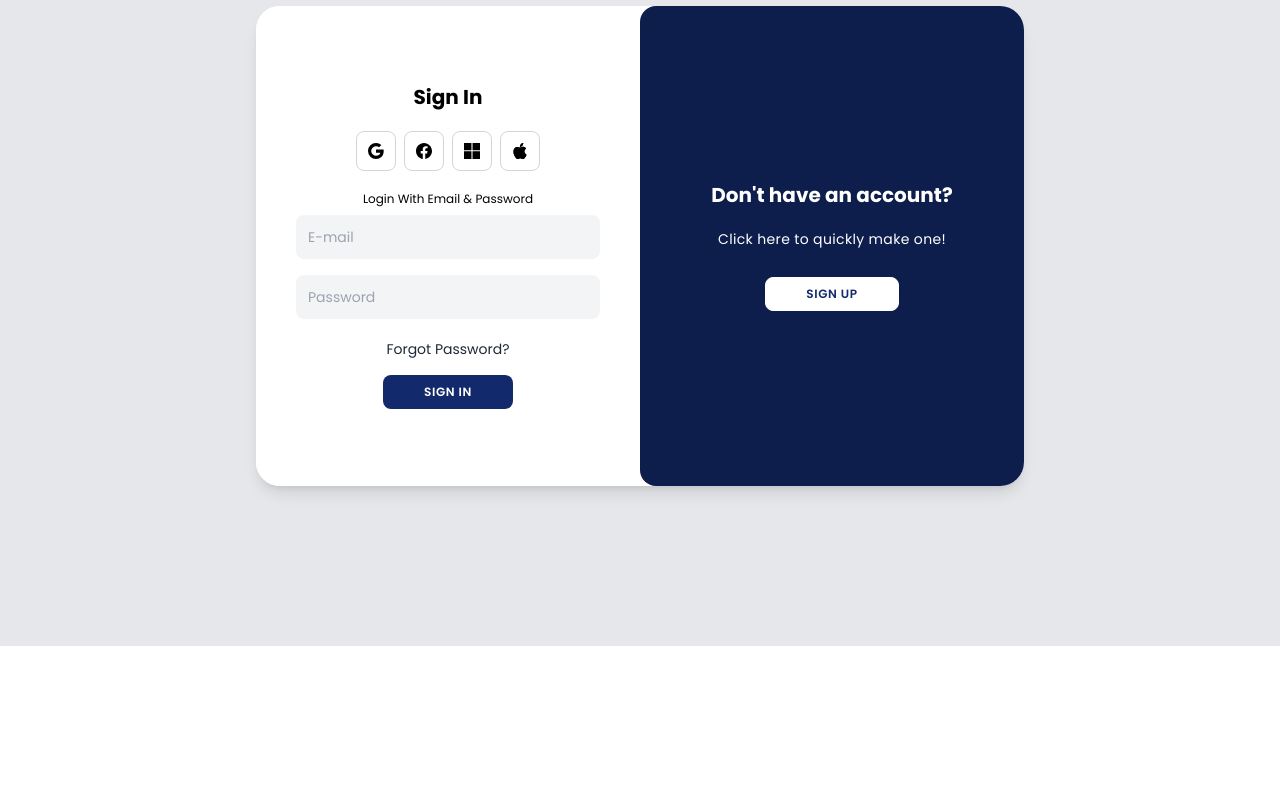
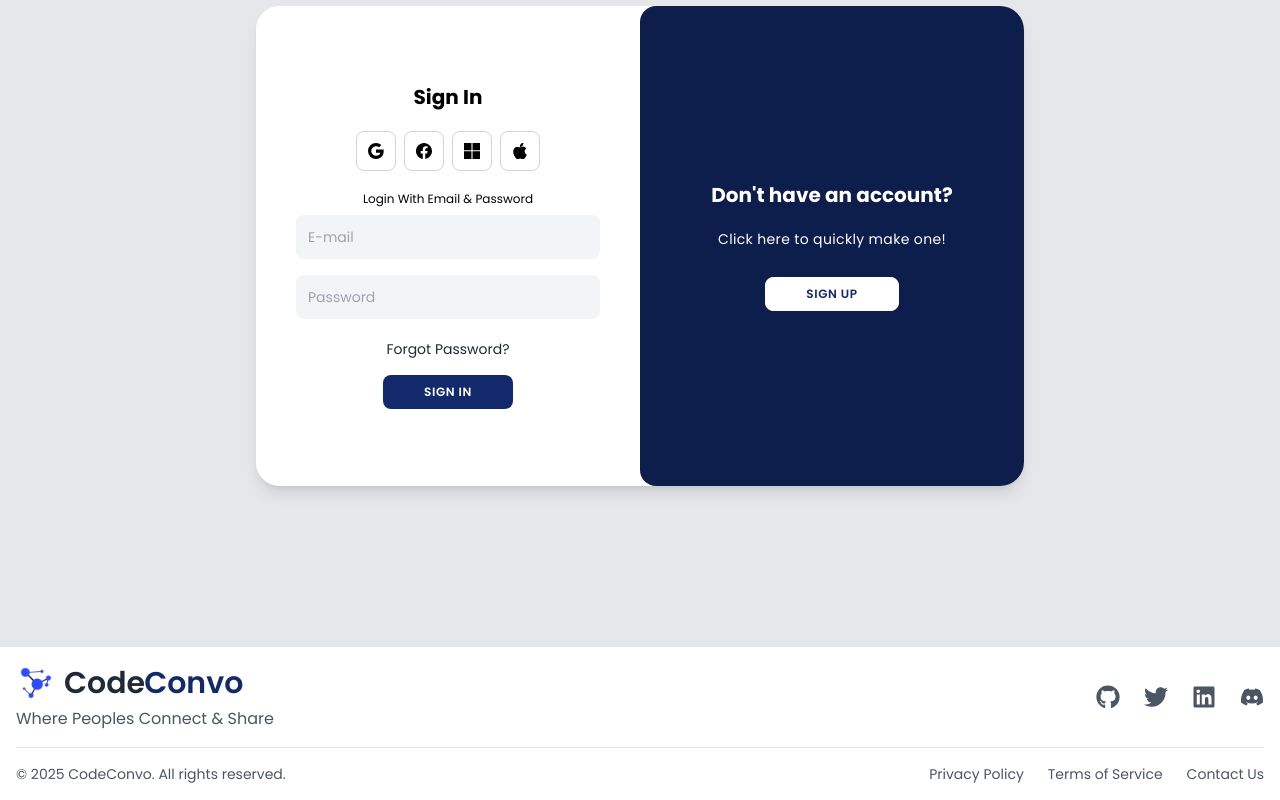
Before and after one commit to Sanaullah-Turab/Web-Based-Discussion-Forum, a React (Vite) app: page / in a window 1280 px wide. Shown: the part 218-1018 px from the top of the page. Before the commit the page ends 864 px from the top, so only its background shows below. Built offline with nearby package versions, Linux system fonts and the light colour scheme.

Commit message:
Made login responsive added footer

```diff
--- a/src/App.jsx
+++ b/src/App.jsx
@@ -4,6 +4,7 @@ import Forums from "./pages/Forums";
 import Login from "./pages/Login";
 import Signup from "./pages/Signup";
 import Navbar from "./components/Navbar";
+import Footer from "./components/Footer";
 
 function App() {
   return (
@@ -15,6 +16,7 @@ function App() {
         <Route path="/home" element={<Home />} />
         <Route path="/signup" element={<Signup />} />
       </Routes>
+      <Footer />
     </Router>
   );
 }
--- /dev/null
+++ b/src/components/Footer.jsx
@@ -0,0 +1,70 @@
+import React from 'react';
+import { FaGithub, FaTwitter, FaLinkedin, FaDiscord } from 'react-icons/fa';
+import LogoImage from '../assets/codeconvo.png'
+
+const Footer = () => {
+  return (
+    <footer className="bg-white border-t border-gray-200 py-4 font-['Poppins']">
+      <div className="container mx-auto px-4 md:h-auto h-[120px] overflow-y-auto">
+        <div className="flex flex-col md:flex-row justify-between items-center">
+          {/* Left side - Brand */}
+          <div className="mb-4 md:mb-0 text-center md:text-left">
+            <div className="flex items-center justify-center md:justify-start">
+              <img
+                src={LogoImage}
+                alt="Code Convo Logo"
+                className="h-8 sm:h-10 mr-2"
+              />
+              <h1 className="text-2xl sm:text-3xl font-semibold text-gray-800">
+                Code <span className="text-[#122a6b] -ml-1 md:-ml-2">Convo</span>
+              </h1>
+            </div>
+            <p className="text-gray-600 mt-1">Where Peoples Connect & Share</p>
+          </div>
+
+          {/* Right side - Social Links */}
+          <div className="flex space-x-6 mb-4 md:mb-0">
+            <a href="https://github.com" target="_blank" rel="noopener noreferrer"
+               className="text-gray-600 hover:text-blue-600 transition-colors">
+              <FaGithub size={24} />
+            </a>
+            <a href="https://twitter.com" target="_blank" rel="noopener noreferrer"
+               className="text-gray-600 hover:text-blue-600 transition-colors">
+              <FaTwitter size={24} />
+            </a>
+            <a href="https://linkedin.com" target="_blank" rel="noopener noreferrer"
+               className="text-gray-600 hover:text-blue-600 transition-colors">
+              <FaLinkedin size={24} />
+            </a>
+            <a href="https://discord.com" target="_blank" rel="noopener noreferrer"
+               className="text-gray-600 hover:text-blue-600 transition-colors">
+              <FaDiscord size={24} />
+            </a>
+          </div>
+        </div>
+
+        {/* Bottom section - Copyright & Links */}
+        <div className="mt-4 pt-4 border-t border-gray-200">
+          <div className="flex flex-col md:flex-row justify-between items-center">
+            <div className="text-gray-600 text-sm mb-4 md:mb-0">
+              © {new Date().getFullYear()} CodeConvo. All rights reserved.
+            </div>
+            <div className="flex space-x-6 text-sm">
+              <a href="/privacy" className="text-gray-600 hover:text-blue-600 transition-colors">
+                Privacy Policy
+              </a>
+              <a href="/terms" className="text-gray-600 hover:text-blue-600 transition-colors">
+                Terms of Service
+              </a>
+              <a href="/contact" className="text-gray-600 hover:text-blue-600 transition-colors">
+                Contact Us
+              </a>
+            </div>
+          </div>
+        </div>
+      </div>
+    </footer>
+  );
+};
+
+export default Footer;
--- a/src/components/Navbar.jsx
+++ b/src/components/Navbar.jsx
@@ -19,7 +19,7 @@ const Navbar = () => {
             className="h-8 sm:h-10 mr-2"
           />
           <h1 className="text-2xl sm:text-3xl font-semibold text-gray-800">
-            Code <span className="text-[#122a6b] -ml-2 ">Convo</span>
+            Code <span className="text-[#122a6b] -ml-[6px] md:-ml-2 ">Convo</span>
           </h1>
         </div>
 
--- a/src/pages/Login.jsx
+++ b/src/pages/Login.jsx
@@ -18,7 +18,7 @@ const Login = () => {
   };
 
   return (
-    <div className="flex items-center justify-center min-h-screen bg-gray-200 font-['Poppins']">
+    <div className="flex items-center justify-center min-h-[80vh] sm:min-h-screen bg-gray-200 font-['Poppins'] px-5 sm:px-0">
       <div
         className={`relative overflow-hidden w-full max-w-3xl min-h-[480px] bg-white rounded-3xl shadow-lg ${
           isActive ? "active" : ""
--- a/src/pages/Signup.jsx
+++ b/src/pages/Signup.jsx
@@ -1,4 +1,9 @@
-const SignUp = () => {
-    return <div className="text-center text-xl font-bold p-6">SignUp Page</div>;
-  };
-  export default SignUp;
+import React from 'react'
+
+const Signup = () => {
+  return (
+    <div>Signup</div>
+  )
+}
+
+export default Signup
```
